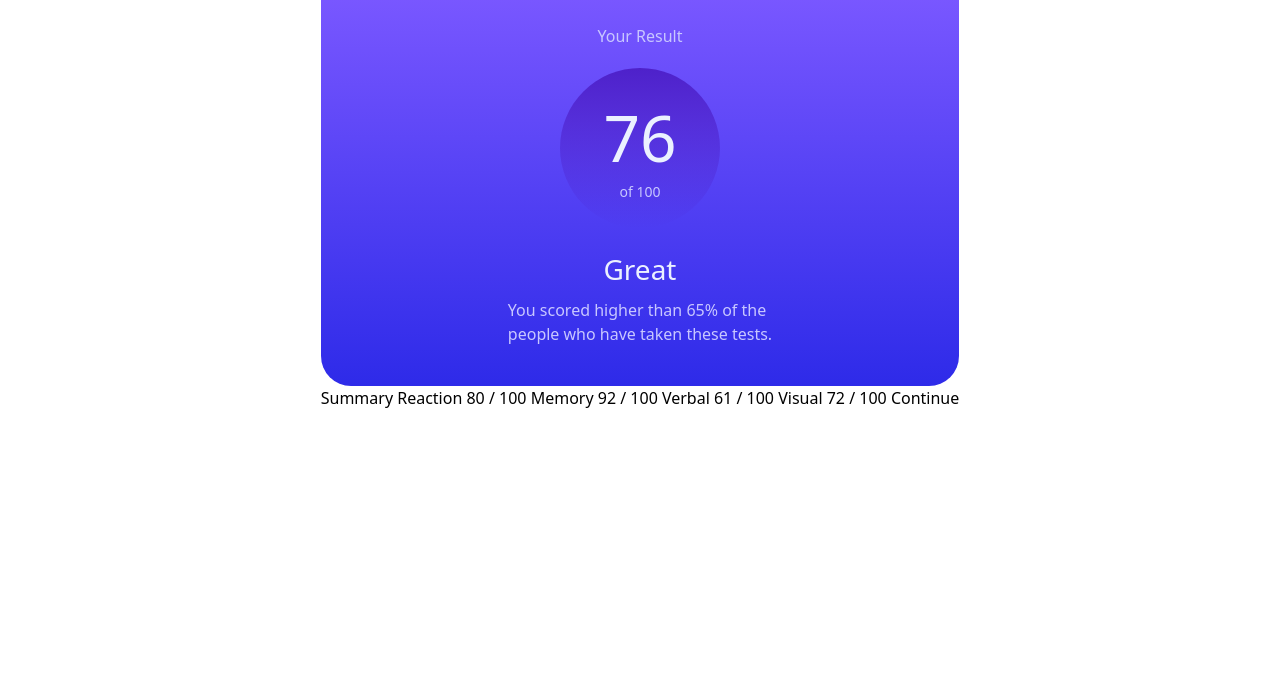
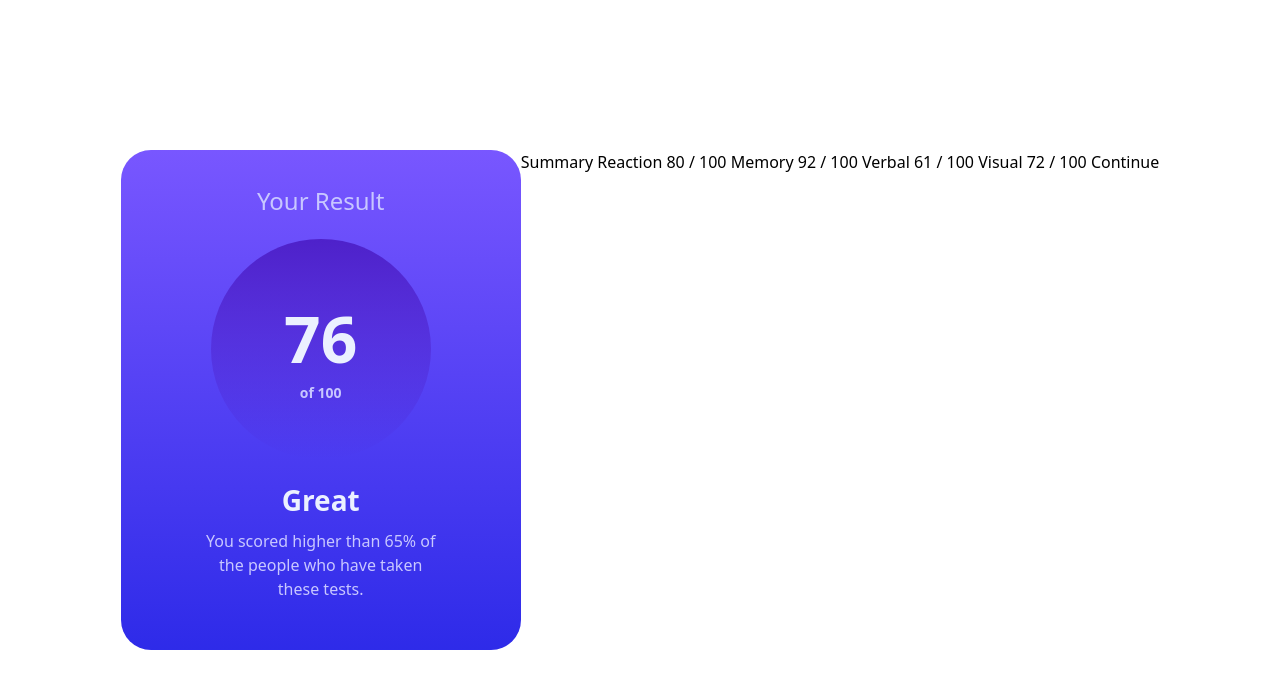
Before and after one commit to code-looney/results-summary-component, a React (Vite) app: page / in a window 1280 px wide. Shown: the top 688 px of the page. Built offline with nearby package versions, Linux system fonts and the light colour scheme.

Commit message:
card primary desk

```diff
--- a/src/components/Cards.jsx
+++ b/src/components/Cards.jsx
@@ -9,14 +9,17 @@ const Cards = () => {
   const [result, setResult] = useState(76)
 
   return (
-    <Container className={`bg-white flex w-full h-screen`}>
-        <Card className={`h-auto flex flex-col`}>
-                <Container className={`pt-6 pb-10 bg-gradient-to-t from-royal to-slate flex flex-col items-center rounded-b-[30px] gap-5`}>
-                    <Title className={`text-lavender`}>Your Result</Title>
-                    <Container className={`bg-gradient-to-b from-violet to-persian text-pale w-40 h-40 flex flex-col items-center justify-center rounded-full text-[64px] font-medium leading-snug`}>{result} <span className={`text-lavender text-[14px]`}>of 100</span></Container>
-                    <Container className={`flex flex-col items-center gap-2`}>
-                      <Sub className={`text-pale text-[28px]`}>Great</Sub>
-                      <Paragraph className={`text-lavender`}>You scored higher than 65% of the <br /> people who have taken these tests.</Paragraph>
+    <Container className={`bg-white flex w-full h-screen md:h-[500px]`}>
+        <Card className={`h-auto flex flex-col md:flex-row`}>
+                <Container className={`md:w-[400px] pt-6 pb-10 bg-gradient-to-t from-royal to-slate flex flex-col items-center rounded-b-[30px] md:rounded-[30px] gap-5 md:justify-center`}>
+                    <Title className={`text-lavender text-[21px] md:text-[24px] font-medium`}>Your Result</Title>
+                    <Container
+                    className={`bg-gradient-to-b from-violet to-persian text-pale w-40 h-40 md:w-[220px] md:h-[220px] flex flex-col items-center justify-center rounded-full text-[64px] font-bold leading-snug`}>
+                      {result} <span
+                    className={`text-lavender text-[14px]`}>of 100</span></Container>
+                    <Container className={`flex flex-col items-center gap-2 md:text-center`}>
+                      <Sub className={`text-pale text-[28px] font-bold`}>Great</Sub>
+                      <Paragraph className={`text-lavender`}>You scored higher than 65% of <br className={`md:block hidden`} /> the <br className={`md:hidden`} /> people who have taken <br className={`md:block hidden`} /> these tests.</Paragraph>
                     </Container>
                 </Container>
             <Card className={`bg-white flex flex-col items-center`}>
```
